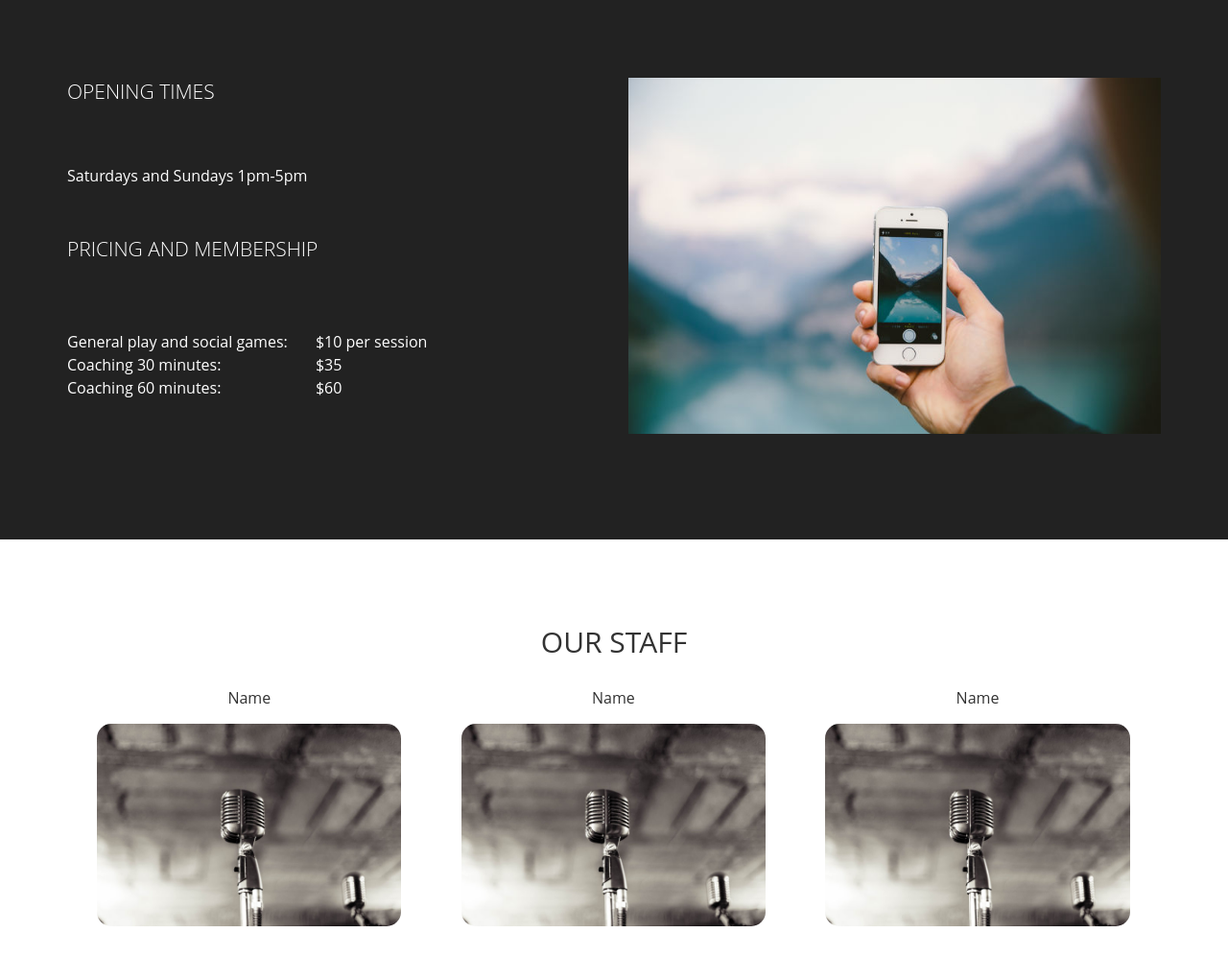
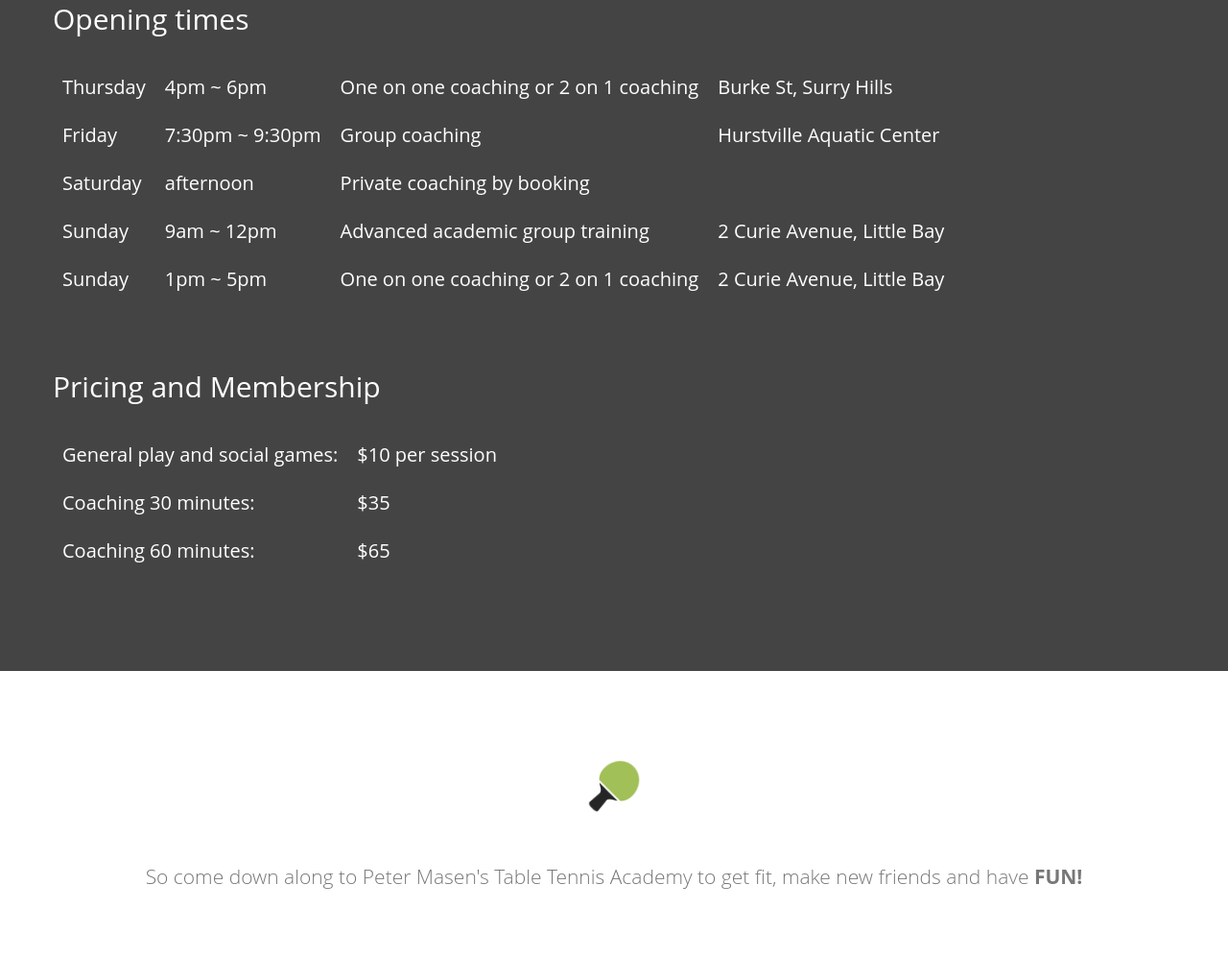
Before and after one commit to RYNO8/Peter-Masen-Table-Tennis, a plain HTML site: page index.html in a window 1280 px wide. Shown: the part 1803-2800 px from the top of the page at 96% size. Drawn offline with Linux system fonts and the light colour scheme.

Commit message:
Add files via upload

```diff
--- a/css/custom.css
+++ b/css/custom.css
@@ -5,16 +5,17 @@ body {
     font-family: 'Open Sans','Helvetica Neue',Arial,sans-serif;
 }
 
-a {
-    color: yellowgreen;
+a, a:focus {
+    color: white;
+	text-decoration: none;
     -webkit-transition: all .35s;
     -moz-transition: all .35s;
     transition: all .35s;
 }
 
-a:hover,
-a:focus {
-    color: forestgreen;
+a:hover {
+    color: yellowgreen;
+	text-decoration: none;
 }
 
 p {
@@ -81,7 +82,7 @@ header .header-content .header-content-inner p {
     }
 
 	header .header-content .header-content-inner h1 {
-    	font-size: 100px;
+    	font-size: 70px;
 	}
 
     header .header-content .header-content-inner p {
@@ -92,6 +93,10 @@ header .header-content .header-content-inner p {
     }
 }
 
+td {
+	padding: 10px;
+	font-size: 20px;
+}
 .section-heading {
     margin-top: 0;
     margin-bottom: 20px;
@@ -115,7 +120,7 @@ header .header-content .header-content-inner p {
 
 .content-2 {
 	color: #fff;
-    background-color: #222;
+    background-color: #444;
 }
 
 .content-3 {
@@ -207,16 +212,6 @@ header .header-content .header-content-inner p {
     color: yellowgreen;
 }
 
-.navbar-default .nav > li.active>a,
-.navbar-default .nav>li.active>a:focus {
-    color: yellowgreen!important;
-    background-color: transparent;
-}
-
-.navbar-default .nav > li.active>a:hover,
-.navbar-default .nav>li.active>a:focus:hover {
-    background-color: transparent;
-}
 
 @media(min-width:768px) {
     .navbar-default {
--- a/index.html
+++ b/index.html
@@ -43,7 +43,7 @@ Although you can use them, for a more unique website, replace these images with
 						<span class="icon-bar"></span>
 						<span class="icon-bar"></span>
 					</button>
-					<a class="navbar-brand" href="#header">
+					<a class="navbar-brand" href="">
 						<!--<span class="glyphicon glyphicon-fire"></span>-->
 						<span><img src="images/icon.png" style="height: 30px; padding-bottom: 5px;" class="icon"></span>
 						Peter Masen Table Tennis Academy
@@ -52,21 +52,12 @@ Although you can use them, for a more unique website, replace these images with
 				<!-- Navbar links -->
 				<div class="collapse navbar-collapse" id="navbar">
 					<ul class="nav navbar-nav navbar-right">
-						<li class="active">
-							<a href="#header">Home</a>
-						</li>
-						<!--<li>
-							<a href="#content_1">Content 1</a>
+						<li>
+							<a href="">Home</a>
 						</li>
 						<li>
-							<a href="#content_2">Content 2</a>
+							<a href="#opening_times">Opening times</a>
 						</li>
-						<li>
-							<a href="#content_3">Content 3</a>
-						</li>
-						<li>
-							<a href="#content_4">Content 4</a>
-						</li>-->
 						<li>
 							<a href="#contact">Contact</a>
 						</li>
@@ -80,28 +71,28 @@ Although you can use them, for a more unique website, replace these images with
 		<header id="header">
 			<div class="header-content">
 				<div class="header-content-inner">
-					<h1>Dramatically Engage</h1>
-					<p>Objectively innovate empowered manufactured products whereas parallel platforms.</p>
-					<a href="#" class="btn btn-primary btn-lg">Engage Now</a>
+					<h1>Private and group training around Sydney</h1>
+					<p>We offer exceptional table tennis programs, coaching and practice for any age and skill level</p>
+					<a href="#opening_times" class="btn btn-primary btn-lg">Join now</a>
 				</div>
 			</div>
 		</header>
 
 		<!-- Content 0 -->
-		<section class="content content-0" id="content_0">
+		<section class="content content-0" id="shoirt_description">
 			<div class="container">
 				<div class="row">
 					<div class="col-lg-8 col-lg-offset-2">
 						<span class="glyphicon glyphicon-tennis" style="font-size: 60px"></span>
-						<h2 class="section-heading">PETER MASEN TABLE TENNIS ACADEMY</h2>
-						<p>Peter Masen Table Tennis Academy offers exceptional table tennis programs, coaching and practice for any age and skill level.</p>
+						<h2 class="section-heading">IMAGE HERE</h2>
+						<p></p>
 					</div>
 				</div>
 			</div>
 		</section>
 
 		<!-- Content 1 -->
-		<section class="content content-1" id="content_1">
+		<section class="content content-1" id="long_description">
 			<div class="container">
 				<div class="row">
 					<div class="col-sm-6">
@@ -109,8 +100,8 @@ Although you can use them, for a more unique website, replace these images with
 					</div>
 					<div class="col-sm-6">
 						<!--<h2 class="section-header">Best in Class</h2>-->
-						<p class="lead text-muted"><b>Peter Masen Table Tennis Academy</b> is highly recognised and respected in the table tennis society and provides a great environment for all players of different levels. Peter Masen is a well respected coach in the table tennis community. He has been coaching the state and national team for many years and has countless years worth of coaching and playing experience.</p>
-						<p class="lead text-muted">PMTTA students have been participating in state and national events for a very long time. We guarantee that we will provide you with the best quality training for students who want to compete or play for leisure.</p>
+						<p class="lead text-muted"><b>Peter Masen Table Tennis Academy</b> is highly recognised and respected in the table tennis society and provides a great environment for all players of different levels. Our students have been participating in state and national events for a very long time. We guarantee that we will provide you with the best quality training for students who want to compete or play for leisure.</p>
+						<p class="lead text-muted">Peter Masen is a well respected coach in the table tennis community. He has been coaching the state and national team for many years and has countless years worth of coaching and playing experience.</p>
 						<!--<a href="#" class="btn btn-primary btn-lg">Classify It</a>-->
 					</div>
 				</div>
@@ -118,17 +109,46 @@ Although you can use them, for a more unique website, replace these images with
 		</section>
 
 		<!-- Content 2 -->
-		 <section class="content content-2" id="content_2">
+		 <section class="content content-2" id="opening_times">
 			<div class="container">
 				<div class="row">
-					<div class="col-sm-6">
-						<!--<h2 class="section-header">Superior Quality</h2>-->
-						<p class="lead">OPENING TIMES</p>
-						<p>Saturdays and Sundays 1pm-5pm</p>
-						<p class="lead">PRICING AND MEMBERSHIP</p>
+					<h2 class="section-header">Opening times</h2>
 					<table class="pricing">
 						<tr>
-								<td>General play and social games:&nbsp;&nbsp;&nbsp;&nbsp;&nbsp;&nbsp;&nbsp;</td>
+							<td>Thursday</td>
+							<td>4pm ~ 6pm</td>
+							<td>One on one coaching or 2 on 1 coaching</td>
+							<td><a href="https://www.google.com/maps/place/St+Sophia+%26+Three+Daughters+Greek+Orthodox+Church,+Surry+Hills/@-33.8822319,151.216471,19.4z/data=!4m5!3m4!1s0x6b12ae1a1f226ec3:0xaadb50b78cfca9e0!8m2!3d-33.8819194!4d151.2162717">Burke St, Surry Hills</a></td>
+						</tr>
+						<tr>
+							<td>Friday</td>
+							<td>7:30pm ~ 9:30pm</td>
+							<td>Group coaching</td>
+							<td><a href="https://www.google.com/maps/place/Hurstville+Aquatic+Leisure+Centre/@-33.9628418,151.0890973,17z/data=!3m1!4b1!4m5!3m4!1s0x1b4f1f013ee2cfb:0xa30612a2f945ba24!8m2!3d-33.9628418!4d151.091286">Hurstville Aquatic Center</a></td>
+						</tr>
+						<tr>
+							<td>Saturday</td>
+							<td>afternoon</td>
+							<td>Private coaching by booking</td>
+						</tr>
+						<tr>
+							<td>Sunday</td>
+							<td>9am ~ 12pm</td>
+							<td>Advanced academic group training</td>
+							<td><a href="https://www.google.com/maps/place/2+Curie+Ave,+Little+Bay+NSW+2036">2 Curie Avenue, Little Bay</a></td>
+						</tr>
+						<tr>
+							<td>Sunday</td>
+							<td>1pm ~ 5pm</td>
+							<td>One on one coaching or 2 on 1 coaching</td>
+							<td><a href="https://www.google.com/maps/place/2+Curie+Ave,+Little+Bay+NSW+2036">2 Curie Avenue, Little Bay</a></td>
+						</tr>
+					</table>
+					<br>
+					<h2 class="section-header">Pricing and Membership</h2>
+					<table class="pricing">
+						<tr>
+							<td>General play and social games:</td>
 							<td>$10 per session</td>
 						</tr>
 						<tr>
@@ -137,35 +157,9 @@ Although you can use them, for a more unique website, replace these images with
 						</tr>
 						<tr>
 							<td>Coaching 60 minutes:</td>
-								<td>$60</td>
+							<td>$65</td>
 						</tr>
 					</table>
-						<!--<a href="#" class="btn btn-default btn-lg">Test It</a>-->
-					</div>
-					<div class="col-sm-6">
-						<img class="img-responsive center-block" src="images/iphone.jpg" alt="">
-					</div>
-
-				</div>
-			</div>
-		</section>
-
-		<!-- Content 3 -->
-		<section class="content content-3" id="content_3">
-			<div class="container">
-				<h2 class="section-header">OUR STAFF</h2>
-				<br>
-				<div class="profile-container">
-					<p>Name</p>
-					<img src="images/microphone.jpg" class="profile-picture" alt="Random Name">
-				</div class="profile-container">
-				<div class="profile-container">
-					<p>Name</p>
-					<img src="images/microphone.jpg" class="profile-picture" alt="Random Name">
-				</div class="profile-container">
-				<div class="profile-container">
-					<p>Name</p>
-					<img src="images/microphone.jpg" class="profile-picture" alt="Random Name">
 				</div>
 			</div>
 		</section>
@@ -177,7 +171,6 @@ Although you can use them, for a more unique website, replace these images with
 					<img src="images/icon.png" class="icon">
 				</h2>
 				<p class="lead text-muted">So come down along to Peter Masen's Table Tennis Academy to get fit, make new friends and have <b>FUN!</b></p>
-						<a href="#" class="btn btn-primary btn-lg">Check Now</a>
 				</div>
 			</div>
 		</section>
@@ -194,7 +187,7 @@ Although you can use them, for a more unique website, replace these images with
 					<br>
 					<p><span class="glyphicon glyphicon-envelope"></span><br>petermasen@hotmail.com</p>
 					<br>
-					<p><span class="glyphicon glyphicon-map-marker"></span><br>Maroubra Junction Public School, Maroubra Junction</p>
+					<p><span class="glyphicon glyphicon-map-marker"></span><br><a href="https://www.google.com/maps/place/2+Curie+Ave,+Little+Bay+NSW+2036">2 Curie Avenue, Little Bay</a></p>
 				</div>
 			</div>
 
@@ -220,32 +213,3 @@ Although you can use them, for a more unique website, replace these images with
 	</body>
 
 </html>
-
-
-<!-- Promos -->
-<!-- <div class="container-fluid">
-	<div class="row promo">
-		<a href="#">
-			<div class="col-md-4 promo-item item-1">
-				<h3>
-					Unleash
-				</h3>
-			</div>
-		</a>
-		<a href="#">
-			<div class="col-md-4 promo-item item-2">
-				<h3>
-					Synergize
-				</h3>
-			</div>
-		</a>
-
-		<a href="#">
-			<div class="col-md-4 promo-item item-3">
-				<h3>
-					Procrastinate
-				</h3>
-			</div>
-		</a>
-	</div>
-</div>-->
```
Lines whose indentation alone changed are shown as unchanged.
